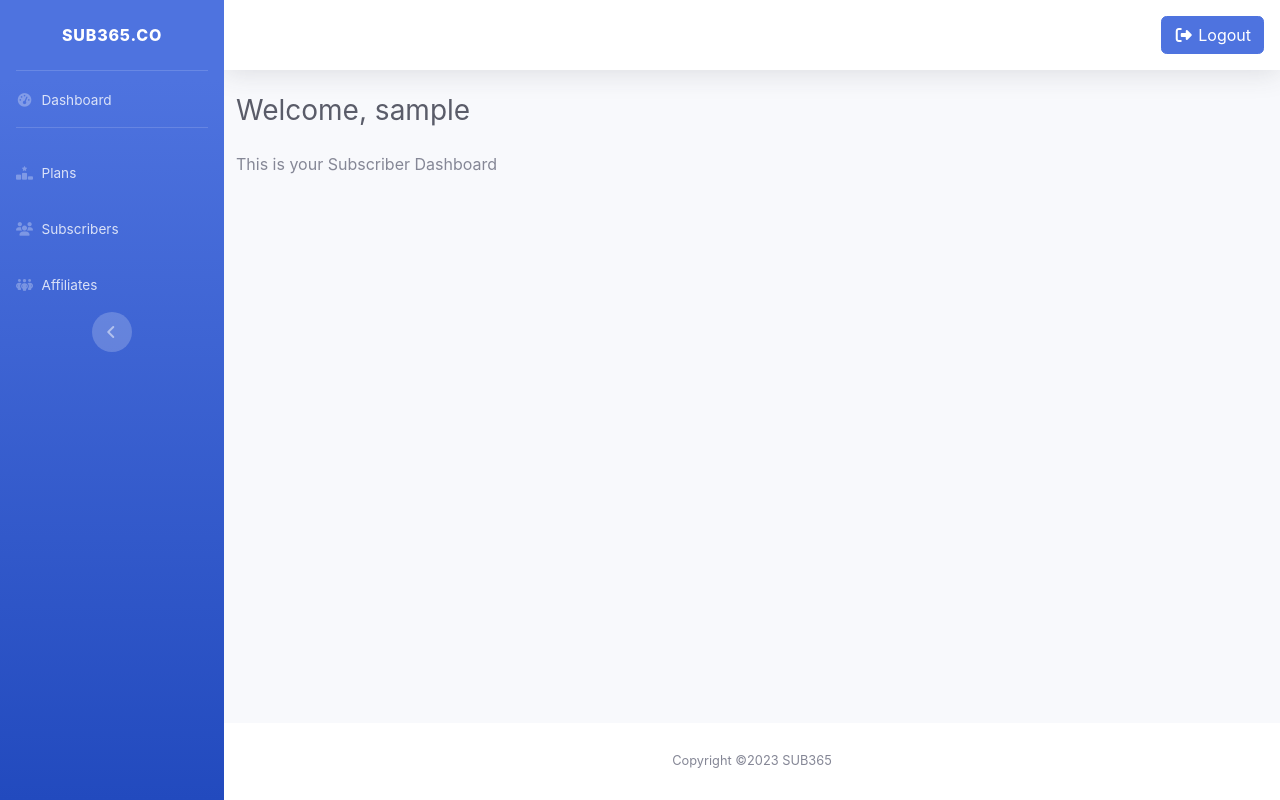
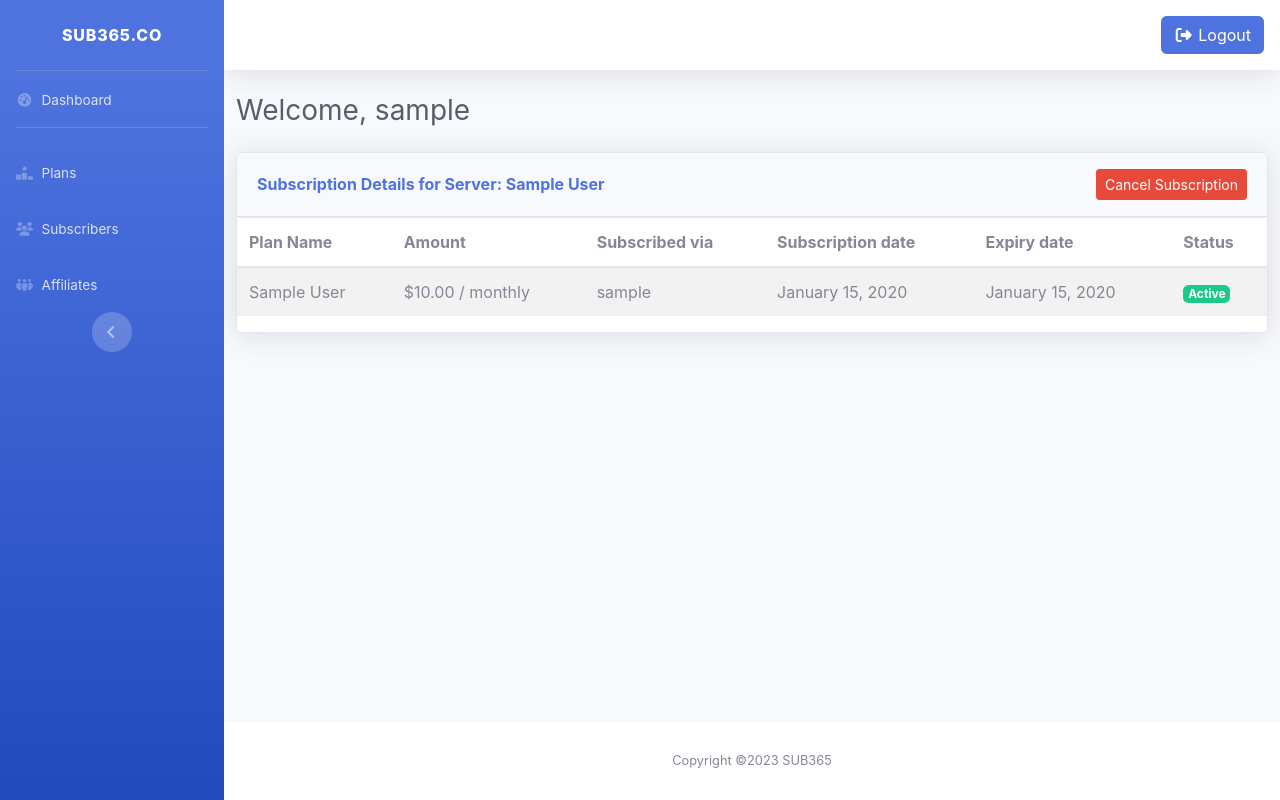
Before and after one commit to Pythonian/sub365, a Django app: page /subscriber/ in a window 1280 px wide. Run offline with Django 4.2, Linux system fonts and the light colour scheme; a user stored in the database is signed in; tables that the repository leaves empty hold one stand-in row (values such as "Sample post"); some libraries are stand-ins or nearby versions.

Commit message:
subscription functionality

```diff
--- a/accounts/urls.py
+++ b/accounts/urls.py
@@ -16,6 +16,7 @@ urlpatterns = [
     path('plans/subscribe/cancel/', views.subscribe_cancel, name='subscribe_cancel'),
     path('subscribe/', views.subscribe_redirect, name='subscribe_redirect'),
     path('<str:subdomain>/subscriptions/', views.subscriber_plans, name='subscriber_plans'),
+    path('cancel_subscription/<int:subscription_id>/', views.cancel_subscription, name='cancel_subscription'),
     path('dashboard_view/', views.dashboard_view, name='dashboard_view'),
     path('', views.landing_page, name='landing_page'),
 ]
--- a/accounts/views.py
+++ b/accounts/views.py
@@ -10,7 +10,7 @@ import stripe
 from django.conf import settings
 from django.contrib.auth import login, get_backends
 
-from .models import User, ServerOwner, Server, StripePlan, Subscriber
+from .models import Subscription, User, ServerOwner, Server, StripePlan, Subscriber
 from .forms import PlanForm, ChooseServerSubdomainForm
 
 stripe.api_key = settings.STRIPE_SECRET_KEY
@@ -207,6 +207,7 @@ def collect_user_info(request):
     # Redirect the user to the Stripe onboarding flow
     return redirect(account_link.url)
 
+from decimal import Decimal
 
 @login_required
 def dashboard(request):
@@ -251,7 +252,7 @@ def dashboard(request):
         form = PlanForm()
 
     # Retrieve the user's Stripe plans from the database
-    stripe_plans = StripePlan.objects.filter(user=request.user)
+    stripe_plans = StripePlan.objects.filter(user=request.user.serverowner)
     # Retrieve the user's Stripe account ID from the profile
     profile = ServerOwner.objects.get(user=request.user)
     stripe_account_id = profile.stripe_account_id
@@ -275,14 +276,22 @@ def dashboard(request):
     plan_count = stripe_plans.count()
 
     # Get the count of subscribers for all plans created by the user
-    # subscriber_count = Subscriber.objects.filter(plan__user=request.user).count()
+    subscribers = Subscription.objects.filter(subscribed_via=request.user.serverowner)
+    subscriber_count = subscribers.count()
+
+    # Calculate the total earnings
+    total_earnings = Decimal(0)
+    for subscriber in subscribers:
+        total_earnings += subscriber.plan.amount
 
     context = {
         'profile': profile,
         'form': form,
         'stripe_plans': stripe_plans,
         'plan_count': plan_count,
-        # 'subscriber_count': subscriber_count
+        'subscriber_count': subscriber_count,
+        'subscribers': subscribers,
+        'total_earnings': total_earnings,
     }
     return render(request, 'dashboard.html', context)
 
@@ -303,54 +312,96 @@ def stripe_refresh(request):
     return redirect('collect_user_info')
 
 
+# @login_required
+# def create_plan(request):
+#     if request.method == 'POST':
+#         form = PlanForm(request.POST)
+#         if form.is_valid():
+#             plan_name = form.cleaned_data['name']
+#             plan_amount = form.cleaned_data['amount']
+#             plan_currency = 'usd'
+#             plan_interval = 'month'
+
+#             try:
+#                 # Create the plan on Stripe
+#                 stripe_plan = stripe.Plan.create(
+#                     product={
+#                         'name': plan_name,
+#                     },
+#                     amount=plan_amount,
+#                     currency=plan_currency,
+#                     interval=plan_interval,
+#                 )
+
+#                 # Save the plan details to the database
+#                 stripe_plan_obj = StripePlan.objects.create(
+#                     user=request.user,
+#                     plan_id=stripe_plan.id,
+#                     name=plan_name,
+#                     amount=plan_amount,
+#                     currency=plan_currency,
+#                     interval=plan_interval,
+#                 )
+
+#                 # Redirect the user back to the dashboard with a success message
+#                 messages.success(request, 'Plan successfully created.')
+#                 return redirect('dashboard')
+#             except stripe.error.StripeError as e:
+#                 # Handle any errors that occur during plan creation
+#                 form.add_error(None, str(e))
+#     else:
+#         form = PlanForm()
+
+#     return render(request, 'dashboard.html', {'form': form})
+
+
 @login_required
 def create_plan(request):
     if request.method == 'POST':
         form = PlanForm(request.POST)
+
         if form.is_valid():
-            plan_name = form.cleaned_data['name']
-            plan_amount = form.cleaned_data['amount']
-            plan_currency = 'usd'
-            plan_interval = 'month'
+            # Create a product on Stripe
+            product = stripe.Product.create(
+                name=form.cleaned_data['name'],
+                description=form.cleaned_data['description'],
+                active=True,
+            )
 
-            try:
-                # Create the plan on Stripe
-                stripe_plan = stripe.Plan.create(
-                    product={
-                        'name': plan_name,
-                    },
-                    amount=plan_amount,
-                    currency=plan_currency,
-                    interval=plan_interval,
-                )
+            # Create a price for the product
+            price = stripe.Price.create(
+                product=product.id,
+                unit_amount=int(form.cleaned_data['amount'] * 100),  # Convert amount to cents
+                currency='usd',
+                recurring={
+                    'interval': 'month',
+                },
+            )
 
-                # Save the plan details to the database
-                stripe_plan_obj = StripePlan.objects.create(
-                    user=request.user,
-                    plan_id=stripe_plan.id,
-                    name=plan_name,
-                    amount=plan_amount,
-                    currency=plan_currency,
-                    interval=plan_interval,
-                )
+            # Save the product and price details in your database
+            stripe_product = form.save(commit=False)
+            stripe_product.plan_id = price.id
+            stripe_product.user = request.user.serverowner
+            stripe_product.save()
 
-                # Redirect the user back to the dashboard with a success message
-                messages.success(request, 'Plan successfully created.')
-                return redirect('dashboard')
-            except stripe.error.StripeError as e:
-                # Handle any errors that occur during plan creation
-                form.add_error(None, str(e))
+            messages.success(request, 'Plan successfully created.')
+            return redirect('dashboard')
+        else:
+            messages.warning(request, 'An error occured.')
     else:
         form = PlanForm()
 
-    return render(request, 'dashboard.html', {'form': form})
+    context = {
+        'form': form,
+    }
 
+    return render(request, 'dashboard.html', context)
 
 @login_required
 def delete_plan(request):
     if request.method == 'POST':
         plan_id = request.POST.get('plan_id')
-        plan = get_object_or_404(StripePlan, id=plan_id, user=request.user)
+        plan = get_object_or_404(StripePlan, id=plan_id, user=request.user.serverowner)
         plan.delete()
     return redirect('dashboard')
 
@@ -362,16 +413,18 @@ def delete_plan(request):
 #     user = request.user
 #     stripe_plans = StripePlan.objects.filter(user=user)
 #     return render(request, 'plans.html', {'stripe_plans': stripe_plans, 'user_profile': user_profile})
-
+from django.utils import timezone
+from datetime import datetime, timedelta
 
 @login_required
 def subscribe_to_plan(request, plan_id):
     plan = get_object_or_404(StripePlan, id=plan_id)
+    subscriber = Subscriber.objects.get(user=request.user)
 
     # Create a Stripe Checkout Session
     session = stripe.checkout.Session.create(
         success_url=request.build_absolute_uri(reverse('subscriber_dashboard')),
-        cancel_url=request.build_absolute_uri(reverse('subscribe_cancel')),
+        cancel_url=request.build_absolute_uri(reverse('subscribe_cancel')), #FIX THIS
         # payment_method_types=['card'],
         line_items=[
             {
@@ -382,15 +435,101 @@ def subscribe_to_plan(request, plan_id):
         mode='subscription',
     )
 
+    # Create a customer in Stripe
+    # subscriber = stripe.Customer.create()
+
+    # Create a new subscription on Stripe
+    # subscription = stripe.Subscription.create(
+    #     customer=subscriber.stripe_account_id,
+    #     items=[
+    #         {
+    #             'price': plan.plan_id,
+    #             'quantity': 1,
+    #         }
+    #     ],
+    # )
+
+    # Calculate the expiration date
+    expiration_date = datetime.now() + timedelta(days=30)
+
+    # Create a new Subscription object
+    subscription = Subscription.objects.create(
+        subscriber=subscriber,
+        subscribed_via=plan.user,
+        plan=plan,
+        subscription_date=timezone.now(),
+        expiration_date=expiration_date,
+        subscribed=True,
+        # subscription_id=subscription.id,
+    )
+
     # Redirect the user to the Stripe Checkout page
     return redirect(session.url)
 
 
 def subscriber_dashboard(request):
-    # Handle the successful subscription confirmation
-    # You can perform any necessary actions here
+    subscriber = Subscriber.objects.get(user=request.user)
+    server_owner = subscriber.subscribed_via
+    server = Server.objects.get(owner=server_owner, choice_server=True)
 
-    return render(request, 'subscriber_dashboard.html')
+    # Retrieve the plans related to the ServerOwner
+    plans = StripePlan.objects.filter(user=server_owner.user.serverowner)
+
+    try:
+        subscription = Subscription.objects.filter(subscriber=subscriber, subscribed=True).latest()
+    except Subscription.DoesNotExist:
+        subscription = None
+
+    context = {
+        'plans': plans,
+        'subscriber': subscriber,
+        'server_owner': server_owner,
+        'server': server,
+        'subscription': subscription,
+    }
+
+    return render(request, 'subscriber_dashboard.html', context)
+
+
+# @login_required
+# def cancel_subscription(request):
+#     # subscriber = Subscriber.objects.get(user=request.user)
+
+#     # Check if the subscriber has an active subscription
+#     if subscriber.subscriptions.filter(subscribed=True).exists():
+#         subscription = subscriber.subscriptions.get(subscribed=True)
+
+#         # Cancel the subscription in Stripe
+#         stripe.Subscription.delete(subscription.stripe_subscription_id)
+
+#         # Update the subscription status in your database
+#         subscription.subscribed = False
+#         subscription.save()
+
+#         messages.success(request, 'Subscription cancelled successfully.')
+#     else:
+#         messages.warning(request, 'You do not have an active subscription.')
+
+#     return redirect('subscriber_dashboard')
+
+@login_required
+def cancel_subscription(request, subscription_id):
+    subscriber = Subscriber.objects.get(user=request.user)
+
+    # Check if the subscriber has an active subscription with the provided ID
+    subscription = get_object_or_404(Subscription, id=subscription_id, subscriber=subscriber, subscribed=True)
+
+    # Cancel the subscription in Stripe
+    stripe.Subscription.delete(subscription.stripe_subscription_id)
+
+    # Update the subscription status in your database
+    subscription.subscribed = False
+    subscription.save()
+
+    messages.success(request, 'Subscription cancelled successfully.')
+
+    return redirect('subscriber_dashboard')
+
 
 def subscribe_cancel(request):
     # Handle the subscription cancellation or failure
--- a/templates/_total_earnings.html
+++ b/templates/_total_earnings.html
@@ -1,5 +1,5 @@
 {% extends "_base_dashboard_data.html" %}
 
 {% block data_title %}Total Earnings{% endblock data_title %}
-{% block data_value %}$0{% endblock data_value %}
+{% block data_value %}${{ total_earnings }}{% endblock data_value %}
 {% block data_icon %}fa-money-bill-trend-up{% endblock data_icon %}
--- a/templates/_total_subscribers.html
+++ b/templates/_total_subscribers.html
@@ -1,5 +1,5 @@
 {% extends "_base_dashboard_data.html" %}
 
 {% block data_title %}Subscribers{% endblock data_title %}
-{% block data_value %}0{% endblock data_value %}
+{% block data_value %}{{ subscriber_count }}{% endblock data_value %}
 {% block data_icon %}fa-people-arrows{% endblock data_icon %}
--- a/templates/account/login.html
+++ b/templates/account/login.html
@@ -8,7 +8,7 @@
 <div class="mx-auto bg-white justify-content-center p-5 text-center" style="width: 450px;">
     <img src="{% static 'img/sub365-logo.svg' %}" alt="sub365-logo">
     <h6 class="my-4 text-dark">You will need to login with Discord to continue with this process.</h6>
-    <a href="" class="btn btn-success py-3 w-100">Sign in with Discord</a>
+    <a href="/accounts/discord/login/callback/" class="btn btn-success py-3 w-100">Sign in with Discord</a>
     <!-- <form method="post" action="http://127.0.0.1:8000/subscriber_auth/python/">
                     {% csrf_token %}
                     <button class="btn btn-success py-3 w-100" type="submit">
--- a/templates/dashboard.html
+++ b/templates/dashboard.html
@@ -6,7 +6,7 @@
 
 <div class="container-fluid">
     <div class="d-sm-flex align-items-center justify-content-between mb-4">
-        <h1 class="h3 mb-0 text-gray-800">Welcome, {{ profile.username }} (ServerOwner)</h1>
+        <h1 class="h3 mb-0 text-gray-800">Welcome, {{ profile.username }}</h1>
         <p>Link: {{ request.scheme }}://{{ request.get_host }}/subscribe/?subdomain={{ request.user.serverowner.subdomain }}</p>
         <!-- <button id="copy-button" class="btn btn-sm btn-success"
             data-subscription-link="{{ request.scheme }}://{{ request.get_host }}/subscribe/?subdomain={{ request.user.serverowner.subdomain }}">Copy Subscription Link</button> -->
@@ -18,6 +18,6 @@
         {% include '_total_payments.html' %}
     </div>
     {% include '_plans_row.html' %}
-    {# include '_subscribers_row.html' #}
+    {% include '_subscribers_row.html' %}
 </div>
 {% endblock content %}
--- a/templates/subscriber_dashboard.html
+++ b/templates/subscriber_dashboard.html
@@ -8,63 +8,94 @@
 <div class="container-fluid">
     <div class="d-sm-flex align-items-center justify-content-between mb-4">
         <h1 class="h3 mb-0 text-gray-800">Welcome, {{ request.user.subscriber.username }}</h1>
-
     </div>
 
+    {% if subscription %}
+       <div class="row">
+            <div class="col-sm-12 mb-4">
+                <div class="card shadow mb-4">
+                    <div class="card-header py-3 d-flex align-items-center justify-content-between">
+                        <h6 class="m-0 font-weight-bold text-primary">Subscription Details for Server: {{ server }}</h6>
+                        <a class="btn btn-sm btn-danger" href="{% url 'cancel_subscription' subscription.id %}" title="Subscribe">
+                            Cancel Subscription
+                        </a>
+                    </div>
+                    <div class="card-body p-0">
+                        <div class="table-responsive">
+                            <table class="table table-striped">
+                                <thead>
+                                    <tr class="ligth">
+                                        <th>Plan Name</th>
+                                        <th>Amount</th>
+                                        <th>Subscribed via</th>
+                                        <th>Subscription date</th>
+                                        <th>Expiry date</th>
+                                        <th>Status</th>
+                                    </tr>
+                                </thead>
+                                <tbody>
+                                    <tr>
+                                        <td>{{ subscription.plan.name }}</td>
+                                        <td>${{ subscription.plan.amount }} / monthly</td>
+                                        <td>{{ subscription.subscribed_via }}</td>
+                                        <td>{{ subscription.subscription_date|date:"F j, Y" }}</td>
+                                        <td>{{ subscription.expiration_date|date:"F j, Y" }}</td>
+                                        <td><span class="badge badge-success">Active</span></td>
+                                    </tr>
+                                </tbody>
+                            </table>
+                        </div>
+                    </div>
+                </div>
+            </div>
+        </div>
+    {% else %}
     <div class="row">
-        <div class="col-12 mb-4">
-            <p>This is your Subscriber Dashboard</p>
-        </div>
-    </div>
-
-    <!-- <div class="row">
         <div class="col-sm-12 mb-4">
             <div class="card shadow mb-4">
                 <div class="card-header py-3 d-flex align-items-center justify-content-between">
-                    <h6 class="m-0 font-weight-bold text-primary">Subscription Details</h6>
-                    <button id="copy-button" class="btn btn-sm btn-success"
-                        data-subscription-link="{{ request.scheme }}://{{ request.get_host }}/{{ request.user.serverowner.subdomain }}/subscribe/">Subscribe Now</button>
+                    <h6 class="m-0 font-weight-bold text-primary">Subscription Details for Server: {{ server }}</h6>
+
                 </div>
                 <div class="card-body p-0">
                     <div class="table-responsive">
                         <table class="table table-striped">
                             <thead>
                                 <tr class="ligth">
-                                    <th>Username</th>
-                                    <th>Email</th>
-                                    <th>Status</th>
-                                    <th>Plan</th>
-                                    <th>Subscribed Date</th>
-                                    <th>Expiry Date</th>
+                                    <th>Plan Name</th>
+                                    <th>Amount</th>
+                                    <th>Interval</th>
                                     <th>Action</th>
                                 </tr>
                             </thead>
                             <tbody>
+                                {% for plan in plans %}
                                 <tr>
-                                    <td>John Doe</td>
-                                    <td>johndoe@gmail.com</td>
-                                    <td><span class="badge text-bg-primary">Active</span></td>
-                                    <td>Monthly</td>
-                                    <td>2023/12/01</td>
-                                    <td>2023/12/31</td>
+                                    <td>{{ plan.name }}</td>
+                                    <td>${{ plan.amount }}</td>
+                                    <td>monthly</td>
                                     <td>
                                         <div class="flex align-items-center list-user-action">
-                                            <a class="btn btn-sm btn-success" title="View" href="#">
-                                                <i class="fas fa-eye"></i>
-                                            </a>
-                                            <a class="btn btn-sm btn-danger" title="Delete" href="#">
-                                                <i class="fas fa-trash"></i>
+                                            <a class="btn btn-sm btn-success"
+                                                href="{% url 'subscribe_to_plan' plan_id=plan.id %}" title="Subscribe">
+                                                Subscribe
                                             </a>
                                         </div>
                                     </td>
                                 </tr>
+                                {% empty %}
+                                <tr>
+                                    <td colspan="6">No Plans Found</td>
+                                </tr>
+                                {% endfor %}
                             </tbody>
                         </table>
                     </div>
                 </div>
             </div>
         </div>
-    </div> -->
+    </div>
+    {% endif %}
 </div>
 
 {% endblock %}
```
Also changed, not shown: accounts/admin.py (+7 -2 lines), accounts/forms.py (+8 -3 lines), accounts/models.py (+26 -3 lines), templates/_plans_row.html (+5 -2 lines), templates/_subscribers_row.html (+11 -12 lines), accounts/migrations/0005_stripeplan_description.py (added), accounts/migrations/0006_stripeplan_active.py (added), accounts/migrations/0007_alter_stripeplan_user.py (added), accounts/migrations/0008_subscription.py (added), accounts/migrations/0009_alter_subscription_options_subscription_created.py (added), accounts/migrations/0010_subscription_subscription_id.py (added), accounts/migrations/0011_alter_subscription_subscription_id.py (added).
